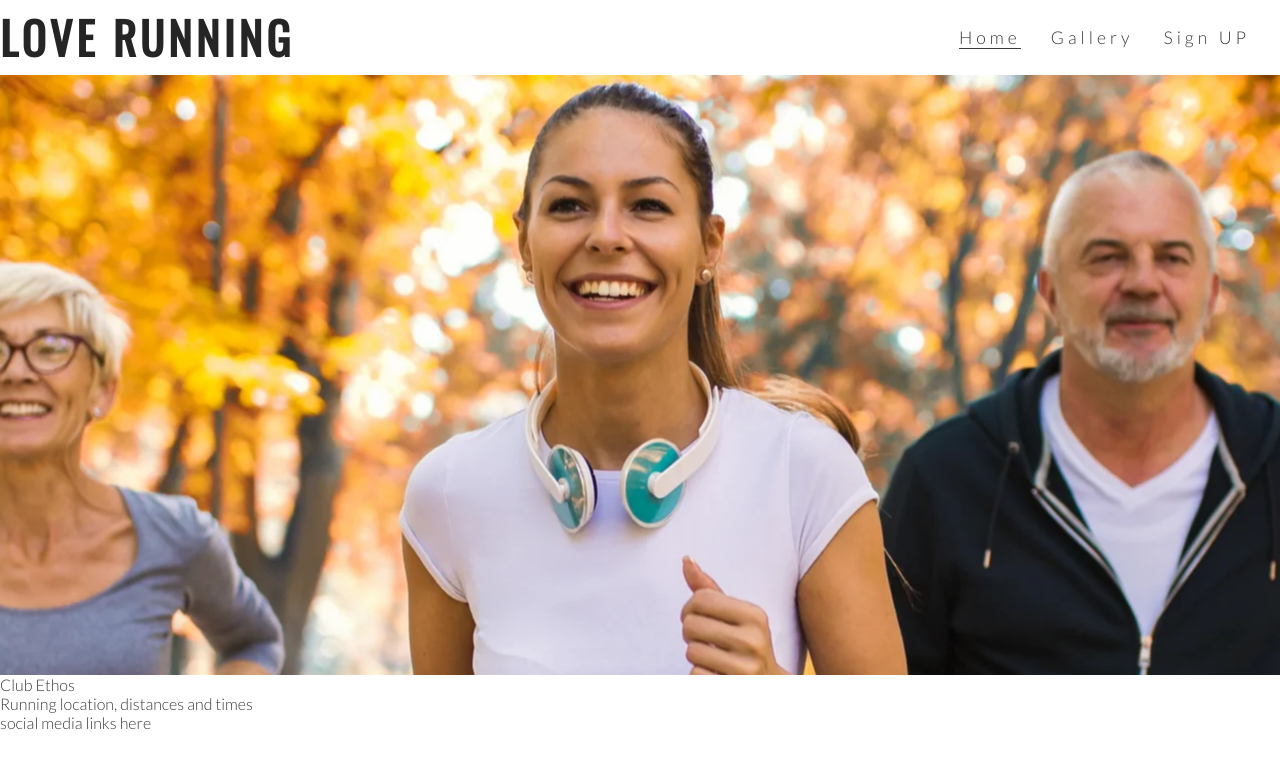
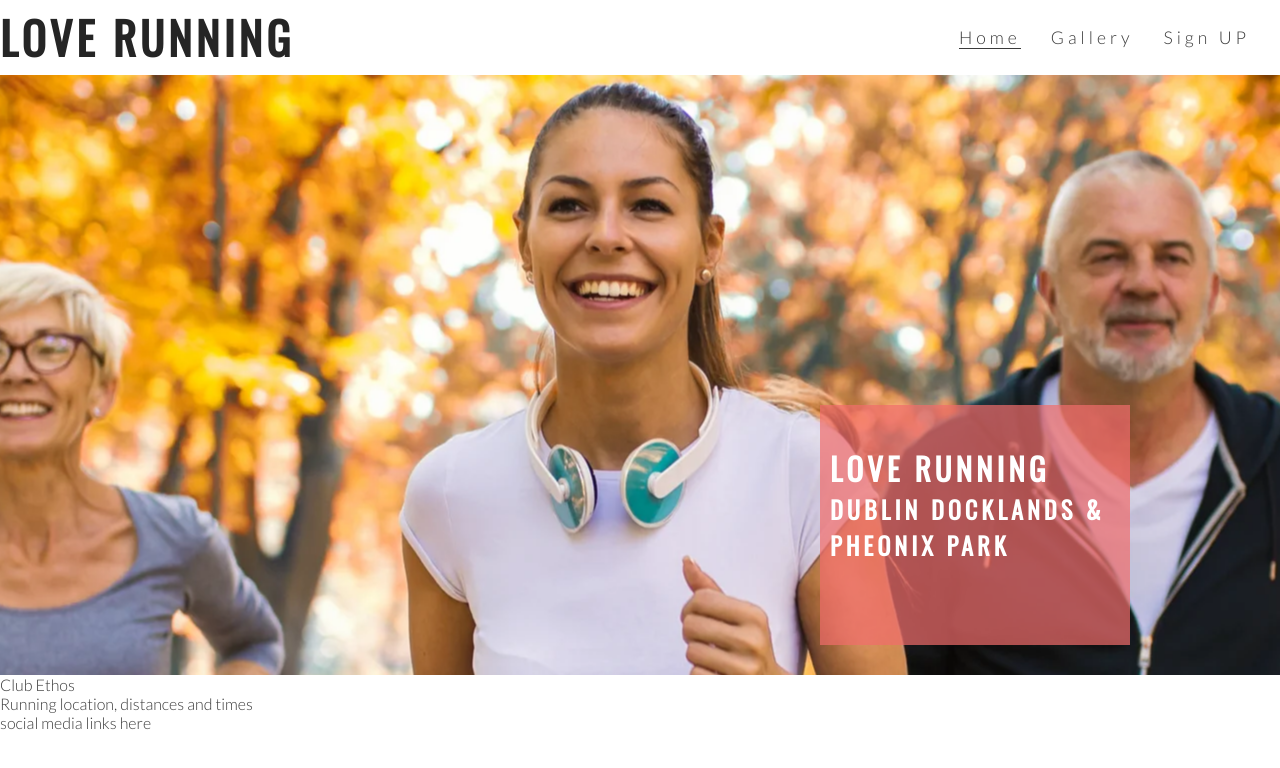
Before and after one commit to Jaredslocker21/loverunnin, a plain HTML site: page index.html in a window 1280 px wide. Drawn offline with nearby package versions, Linux system fonts and the light colour scheme.

Commit message:
add cover text style

```diff
--- a/assets/css/style.css
+++ b/assets/css/style.css
@@ -56,15 +56,22 @@ color: inherit;
 .active {
     border-bottom: 1px solid #3a3a3a;
 }
-/* hero image*/
+/* hero image and cover text */
 
 #hero-outer {
     height: 600px;
     width: 100%;
     overflow: hidden;
+
+    position: relative;
 }
 
-#hero-image{
+#cover-text, #cover-text h2 {
+    color: #fff
+
+}
+
+#hero-image {
 height: 600px;
 width: 100%;
 background: url('../images/hero-image.webp') no-repeat center center;
@@ -73,8 +80,6 @@ background: url('../images/hero-image.webp') no-repeat center center;
     animation-name: hero-zoom;
     animation-duration: 5s;
     animation-fill-mode: forward;
-
-
 }
 
 /* creates the level of zoom fir hero image*/
@@ -87,3 +92,24 @@ background: url('../images/hero-image.webp') no-repeat center center;
         transform: scale(1.1)
     }
 }
+
+#cover-text {
+    font-size: 130%;
+    font-family: Oswald, sans-serif;
+    text-transform: uppercase;
+    letter-spacing:  4px;
+
+    width: 300px;
+    height: 200px;
+
+    padding-top: 40px;
+    padding-left: 10px;
+
+    background-color:  rgba(241, 109, 107, .7);
+
+    bottom: 30px;
+    right: 150px;
+
+    position: absolute;
+
+}
--- a/index.html
+++ b/index.html
@@ -34,8 +34,13 @@
     </header>
     <section id="hero-outer">
         <div id="hero-image"></div>
+        <div id="cover-text">
+        <h2>Love Running</h2>
+        <h3>Dublin Docklands & Pheonix Park</h3>
+        </div>
     </section>
-    <section>Club Ethos
+    <section>
+        Club Ethos
 
     </section>
     <section>Running location, distances and times</section>
```
